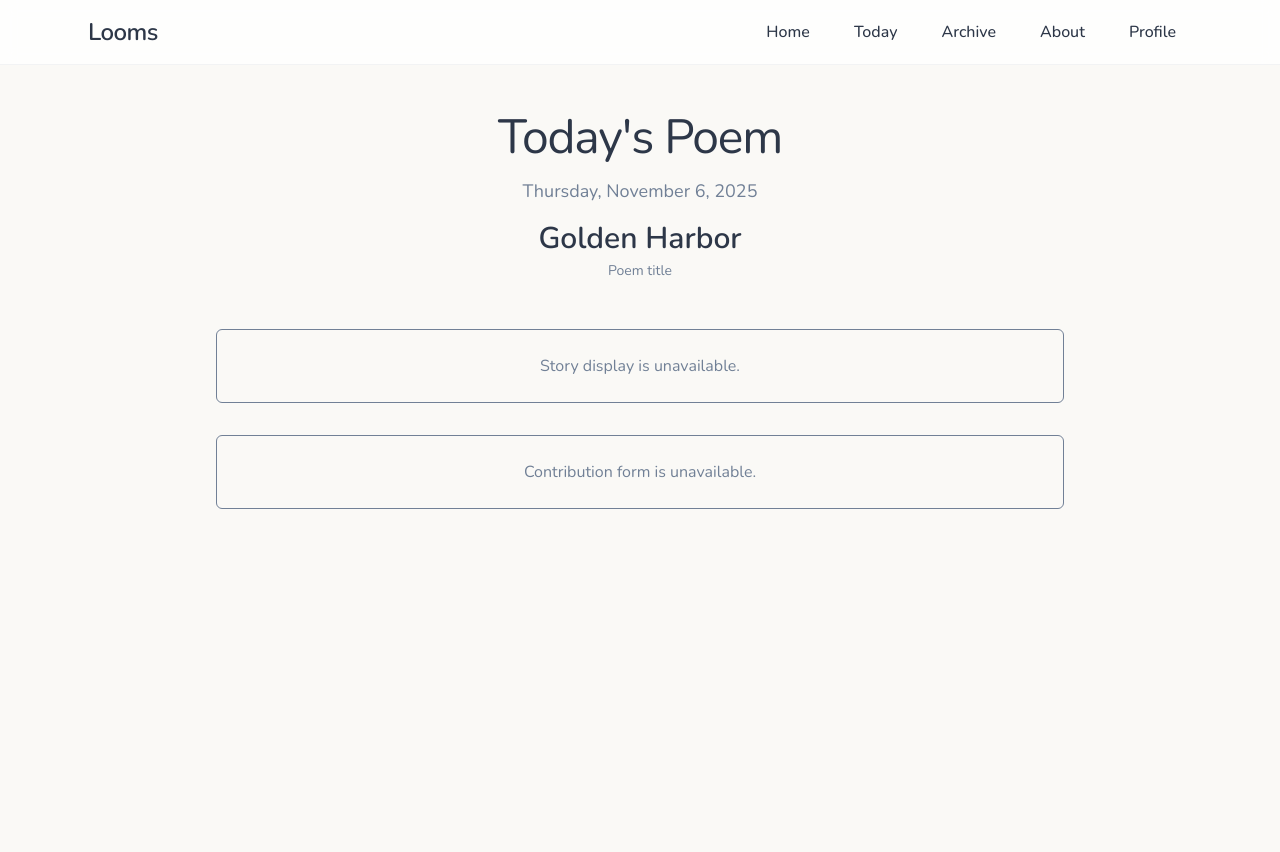
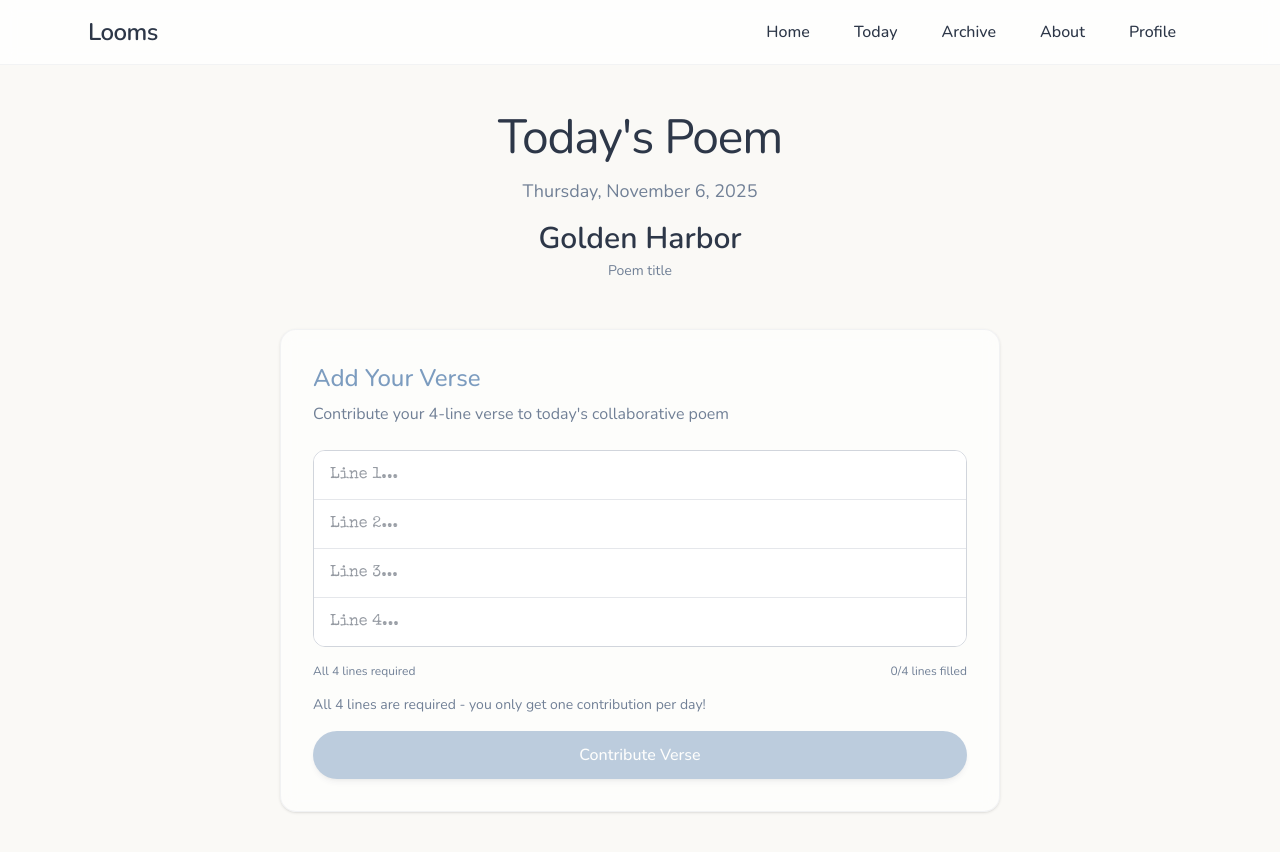
Before and after one commit to SavvyHex/looms.live, a Next.js app: page /today in a window 1280 px wide. Shown: the top 852 px of the page. Before the commit the page ends 800 px from the top, so only its background shows below. Built offline with nearby package versions, Linux system fonts and the light colour scheme; no server answers.

Commit message:
feat: added verse submission frontend

```diff
--- a/app/today/page.tsx
+++ b/app/today/page.tsx
@@ -1,28 +1,43 @@
+'use client';
+
+import { useState } from 'react';
 import Navbar from '../components/Navbar';
 import DailyTitle from '../components/DailyTitle';
 
-function StoryDisplay() {
-  return (
-    <section className="p-6 border rounded-md text-center text-[var(--fg-muted)]">
-      Story display is unavailable.
-    </section>
-  );
-}
+export default function TodayPage() {
+  const [lines, setLines] = useState(['', '', '', '']);
+  const [hasContributed, setHasContributed] = useState(false);
+  const [isSubmitting, setIsSubmitting] = useState(false);
 
-/* ContributionForm module not found — provide a small local fallback component */
-function ContributionForm() {
-  return (
-    <section className="p-6 border rounded-md text-center text-[var(--fg-muted)]">
-      Contribution form is unavailable.
-    </section>
-  );
-}
+  const handleLineChange = (index: number, value: string) => {
+    const newLines = [...lines];
+    newLines[index] = value;
+    setLines(newLines);
+  };
 
-export default function TodayPage() {
+  const handleSubmit = async (e: React.FormEvent) => {
+    e.preventDefault();
+
+    // Validate all lines have content
+    if (lines.some(line => !line.trim())) {
+      alert('Please fill in all 4 lines of your verse');
+      return;
+    }
+
+    setIsSubmitting(true);
+
+    // TODO: Submit to API
+    await new Promise(resolve => setTimeout(resolve, 1000));
+
+    setIsSubmitting(false);
+    setHasContributed(true);
+    setLines(['', '', '', '']);
+  };
+
   return (
     <main className="min-h-screen flex flex-col">
       <Navbar />
-      <div className="flex-1 max-w-4xl mx-auto px-6 py-12 w-full">
+      <div className="flex-1 max-w-3xl mx-auto px-6 py-12 w-full">
         <div className="space-y-8">
           <div className="text-center mb-12">
             <h1 className="text-4xl md:text-5xl font-light tracking-tight text-[var(--fg)] mb-4">
@@ -39,11 +54,61 @@ export default function TodayPage() {
             <DailyTitle />
           </div>
 
-          {/* The poem so far */}
-          <StoryDisplay />
-
-          {/* Contribution form */}
-          <ContributionForm />
+          {hasContributed ? (
+            <div className="bg-white/60 backdrop-blur-sm rounded-2xl p-12 shadow-sm border border-gray-200/50">
+              <div className="text-center">
+                <div className="text-6xl mb-4">✨</div>
+                <h2 className="text-2xl font-medium text-[var(--btn-primary)] mb-2">
+                  Thank You!
+                </h2>
+                <p className="text-[var(--fg-muted)]">
+                  You've contributed your verse for today. Come back tomorrow to add to a new poem!
+                </p>
+              </div>
+            </div>
+          ) : (
+            <div className="bg-white/60 backdrop-blur-sm rounded-2xl p-8 shadow-sm border border-gray-200/50">
+              <h2 className="text-2xl font-medium text-[var(--btn-primary)] mb-2">
+                Add Your Verse
+              </h2>
+              <p className="text-[var(--fg-muted)] mb-6">
+                Contribute your 4-line verse to today's collaborative poem
+              </p>
+              <form onSubmit={handleSubmit} className="space-y-4">
+                <div className="border border-gray-300 rounded-xl overflow-hidden focus-within:border-[var(--btn-primary)] focus-within:ring-2 focus-within:ring-[var(--btn-primary)]/20 transition-all bg-white">
+                  {lines.map((line, index) => (
+                    <input
+                      key={index}
+                      type="text"
+                      value={line}
+                      onChange={(e) => handleLineChange(index, e.target.value)}
+                      placeholder={`Line ${index + 1}...`}
+                      className={`w-full px-4 py-3 text-[var(--fg)] bg-white font-typewriter outline-none ${
+                        index < 3 ? 'border-b border-gray-200' : ''
+                      }`}
+                      maxLength={80}
+                      disabled={isSubmitting}
+                      required
+                    />
+                  ))}
+                </div>
+                <div className="flex justify-between text-xs text-[var(--fg-muted)]">
+                  <span>All 4 lines required</span>
+                  <span>{lines.filter(l => l.trim()).length}/4 lines filled</span>
+                </div>
+                <p className="text-sm text-[var(--fg-muted)]">
+                  All 4 lines are required - you only get one contribution per day!
+                </p>
+                <button
+                  type="submit"
+                  disabled={isSubmitting || lines.some(line => !line.trim())}
+                  className="w-full px-8 py-3 bg-[var(--btn-primary)] text-white rounded-full hover:bg-[var(--btn-primary-hover)] transition-all duration-300 shadow-md hover:shadow-lg hover:-translate-y-0.5 transform font-medium disabled:opacity-50 disabled:cursor-not-allowed disabled:hover:translate-y-0"
+                >
+                  {isSubmitting ? 'Submitting...' : 'Contribute Verse'}
+                </button>
+              </form>
+            </div>
+          )}
         </div>
       </div>
     </main>
```
